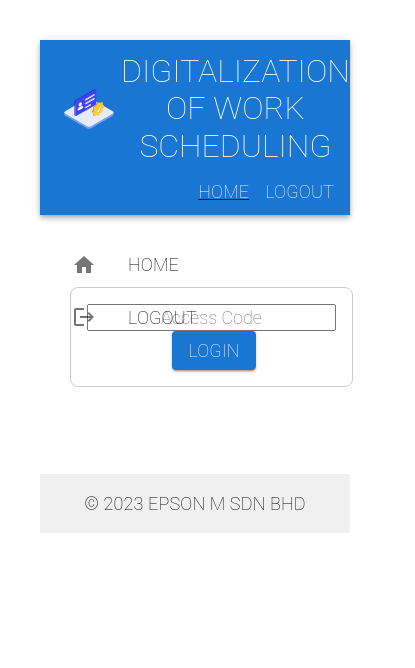
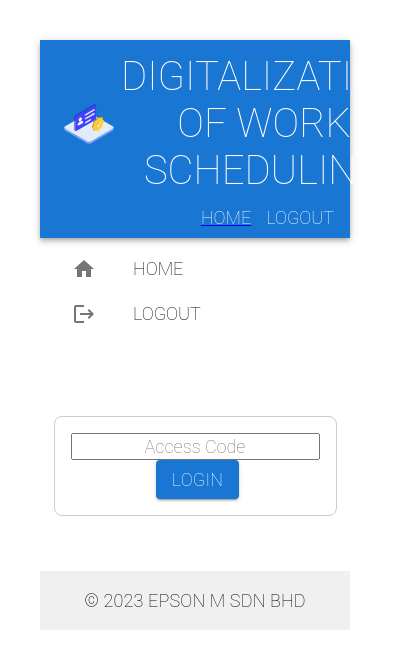
Before and after one commit to caliew/VITE_CRUD_TS, a React (Vite) app in the folder my-app/: page / in a window 390 px wide. Shown: the top 668 px of the page, 415 px wide, since content can reach past the window. Built offline with nearby package versions, Linux system fonts and the light colour scheme.

Commit message:
Responsive UI Design with CreateTheme

```diff
--- a/my-app/src/app/App.tsx
+++ b/my-app/src/app/App.tsx
@@ -1,7 +1,8 @@
 import React from 'react';
 import { BrowserRouter, Route, Routes } from 'react-router-dom';
-import { Box } from '@mui/material';
-import { Grid } from '@mui/material';
+import { Box, Grid, Container } from '@mui/material';
+import { createTheme, ThemeProvider, responsiveFontSizes } from '@mui/material/styles';
+
 import LoginPage from './LoginPage';
 import HomePage from './HomePage';
 import RestaurantPage from './RestaurantPage';
@@ -11,17 +12,56 @@ import Footer from '../components/Footer';
 import Sidebar from '../components/Sidebar';
 import './app.css';
 
+const theme = createTheme({
+  components: {
+    MuiTypography: {
+      variants: [
+        {
+          props: { variant: 'headerTitle' },
+          style: () => ({
+            fontSize: 40,
+            fontWeight: 10,
+            fontFamily: 'Roboto',
+            margin: 'auto',
+            color: 'white',
+          }),
+        },
+        {
+          props: { variant: 'headerMenu' },
+          style: () => ({
+            fontSize: 18,
+            fontWeight: 10,
+            fontFamily: 'Roboto',
+            marginLeft:15,
+            color: 'white',
+          }),
+        },
+        {
+          props: { variant: 'sidebarMenu' },
+          style: () => ({
+            fontSize: 18,
+            fontWeight: 10,
+            marginLeft: 5,
+            fontFamily: 'Roboto',
+            color: 'black',
+          }),
+        },
+      ],
+    },
+  },
+});
+
 const App = () => {
   return (
-    <div>
+    <ThemeProvider theme={theme}>
       <BrowserRouter >
         <Header />
-        <Box sx={{ padding: 2 }}>
+        <Container maxWidth="lg">
           <Grid container spacing={2}>
-            <Grid item xs={2} sx={{ padding: 2 }}>
+            <Grid item xs={12} sm={12} md={2} lg={2}>
               <Sidebar />
             </Grid>
-            <Grid item xs={10} sx={{ padding: 2 }}>
+            <Grid item xs={12} sm={12} md={10} lg={10}>
               <Routes>
                 <Route path="/" element={<LoginPage />} />
                 <Route path="/home" element={<HomePage />} />
@@ -30,10 +70,10 @@ const App = () => {
               </Routes>
             </Grid>
           </Grid>
-        </Box>
+        </Container>
         <Footer />
       </BrowserRouter>
-    </div>
+    </ThemeProvider>
   );
 };
 
--- a/my-app/src/components/Header.tsx
+++ b/my-app/src/components/Header.tsx
@@ -25,18 +25,20 @@ const Header = () => {
         <div style={{ margin:'5px' }}>
           <IconButton edge="start" color="inherit" >
             <img src={HomeIcon} style={{width: 64, height: 64}} alt="Home Icon" />
-            <Typography variant="h3" component="div" sx={{ flexGrow: 1.5, fontSize: 32, fontWeight: 100 }}>{AppConfig.applicationName}</Typography>
+            <Typography variant="headerTitle" >
+              {AppConfig.applicationName}
+            </Typography>
           </IconButton>
         </div>
         <div style={{ display: 'flex', justifyContent: 'flex-end', marginBottom: '10px'}}>
-          <Link to="/home"><Typography variant="body1" sx={{ fontSize: 18, fontWeight: 100, color: 'white' }}>HOME</Typography></Link>
+          <Link to="/home"><Typography variant="headerMenu" >HOME</Typography></Link>
           { token && (
             <>
-              <Link to="/restaurants"><Typography variant="body1" sx={{ fontSize: 18, fontWeight: 100, color: 'white', marginLeft: 2 }}>RESTAURANTS</Typography></Link>
-              <Link to="/workers"><Typography variant="body1" sx={{ fontSize: 18, fontWeight: 100, color: 'white', marginLeft: 2 }}>WORKERS</Typography></Link>
+              <Link to="/restaurants"><Typography variant="headerMenu">RESTAURANTS</Typography></Link>
+              <Link to="/workers"><Typography variant="headerMenu" >WORKERS</Typography></Link>
             </>
            )}
-           <Typography variant="body1" sx={{ fontSize: 18, fontWeight: 100, color: 'white', marginLeft: 2, cursor: 'pointer' }} onClick={handleLogout}>LOGOUT</Typography>
+           <Typography variant="headerMenu" sx={{ cursor: 'pointer' }} onClick={handleLogout}>LOGOUT</Typography>
         </div>
       </Toolbar>
     </AppBar>
--- a/my-app/src/components/Sidebar.tsx
+++ b/my-app/src/components/Sidebar.tsx
@@ -22,13 +22,13 @@ const Sidebar = () => {
   };
 
   return (
-    <List>
+    <List >
       <ListItem button component={Link} to="/home">
         <ListItemIcon>
           <HomeIcon />
         </ListItemIcon>
         <ListItemText>
-        <Typography variant="h6" sx={{ fontSize: 18, fontWeight: 100, color: 'black' }}>HOME</Typography>
+        <Typography variant="sidebarMenu" >HOME</Typography>
         </ListItemText>
       </ListItem>
       {token && (
@@ -38,7 +38,7 @@ const Sidebar = () => {
               <RestaurantIcon />
             </ListItemIcon>
             <ListItemText>
-            <Typography variant="body1" sx={{ fontSize: 18, fontWeight: 100, color: 'black' }}>RESTAURANTS</Typography>
+            <Typography variant="sidebarMenu" >RESTAURANTS</Typography>
             </ListItemText>
           </ListItem>
           <ListItem button component={Link} to="/workers">
@@ -46,7 +46,7 @@ const Sidebar = () => {
               <WorkIcon />
             </ListItemIcon>
             <ListItemText>
-            <Typography variant="body1" sx={{ fontSize: 18, fontWeight: 100, color: 'black' }}>WORKERS</Typography>
+            <Typography variant="sidebarMenu" >WORKERS</Typography>
             </ListItemText>
           </ListItem>
         </>)
@@ -56,7 +56,7 @@ const Sidebar = () => {
           <LogoutIcon />
         </ListItemIcon>
         <ListItemText>
-        <Typography variant="body1" sx={{ fontSize: 18, fontWeight: 100, color: 'black' }}>LOGOUT</Typography>
+        <Typography variant="sidebarMenu" >LOGOUT</Typography>
         </ListItemText>
       </ListItem>
     </List>
```
